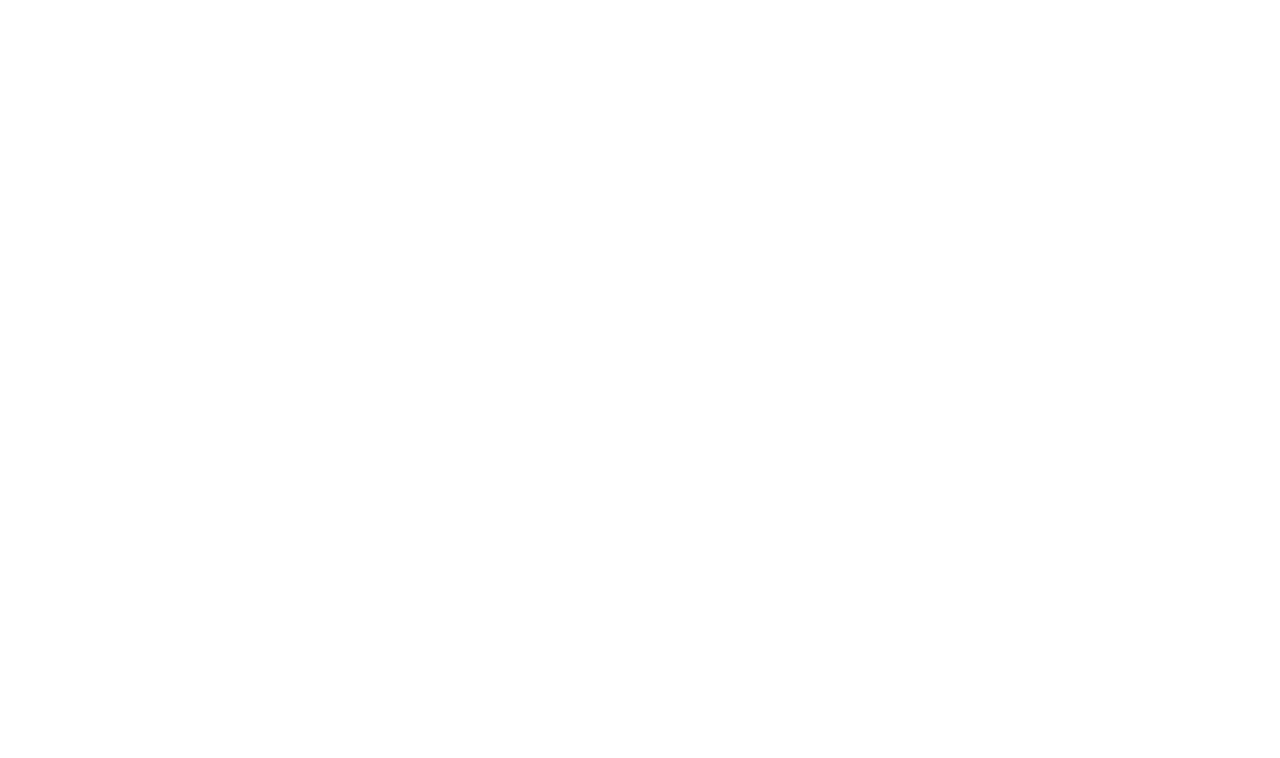
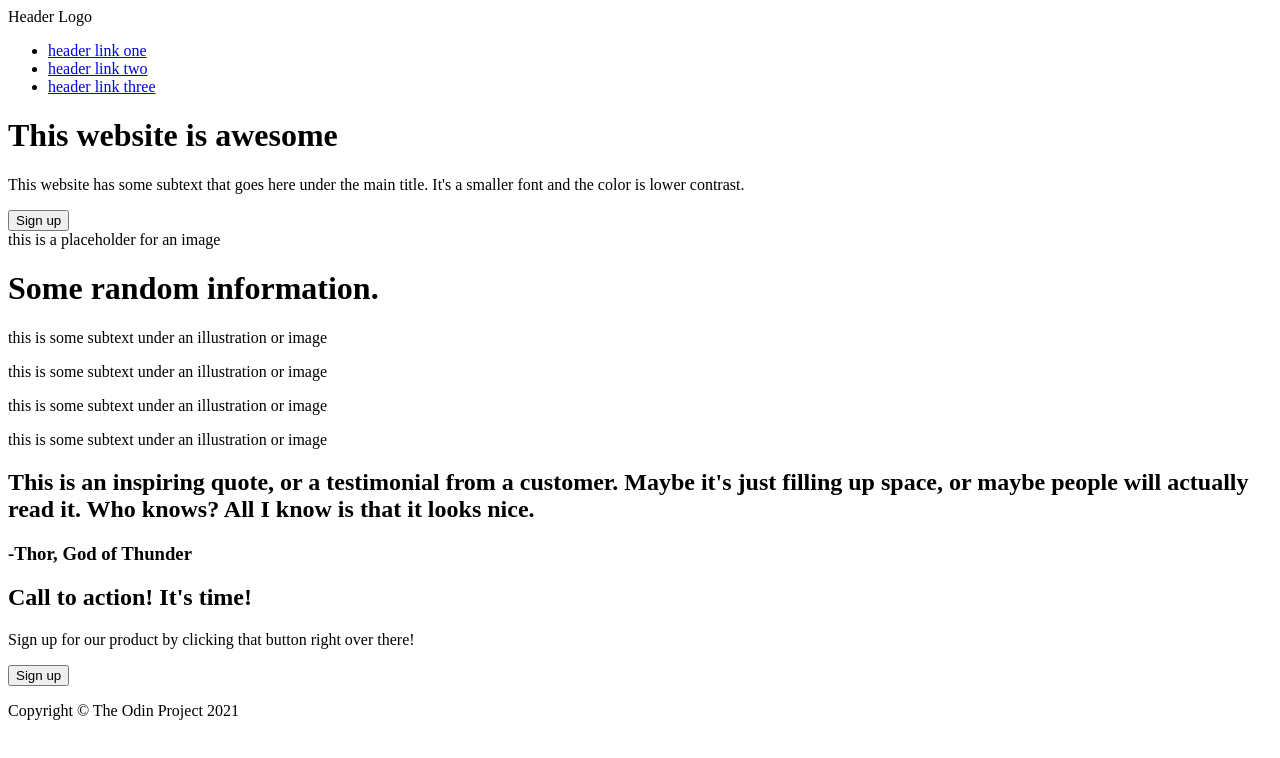
Before and after one commit to zchernicky/landing-page, a plain HTML site: page index.html in a window 1280 px wide. Drawn offline with Linux system fonts and the light colour scheme.

Commit message:
create initial framework for project in index.html

```diff
--- a/index.html
+++ b/index.html
@@ -8,6 +8,42 @@
     <title>Project: Landing Page</title>
 </head>
 <body>
-
+    <div class="header">
+        <div class="logo">Header Logo</div>
+        <ul class="header-links">
+            <li><a href="#">header link one</a></li>
+            <li><a href="#">header link two</a></li>
+            <li><a href="#">header link three</a></li>
+        </ul>
+    </div>
+    <div class="hero-container">
+        <h1>This website is awesome</h1>
+        <p>This website has some subtext that goes here under the main title. It's a smaller font and the color is lower contrast.</p>
+        <button type="button">Sign up</button>
+        <div class="img-placeholder">this is a placeholder for an image</div>
+    </div>
+    <div class="info-container">
+        <h1>Some random information.</h1>
+        <div class="info-square"></div>
+        <p>this is some subtext under an illustration or image</p>
+        <div class="info-square"></div>
+        <p>this is some subtext under an illustration or image</p>
+        <div class="info-square"></div>
+        <p>this is some subtext under an illustration or image</p>
+        <div class="info-square"></div>
+        <p>this is some subtext under an illustration or image</p>
+    </div>
+    <div class="quote-container">
+        <h2>This is an inspiring quote, or a testimonial from a customer. Maybe it's just filling up space, or maybe people will actually read it. Who knows? All I know is that it looks nice.</h2>
+        <h3>-Thor, God of Thunder</h3>
+    </div>
+    <div class="cta-container">
+        <h2>Call to action! It's time!</h2>
+        <p>Sign up for our product by clicking that button right over there!</p>
+        <button type="button">Sign up</button>
+    </div>
+    <div class="footer">
+        <p>Copyright © The Odin Project 2021</p>
+    </div>
 </body>
 </html>
```
